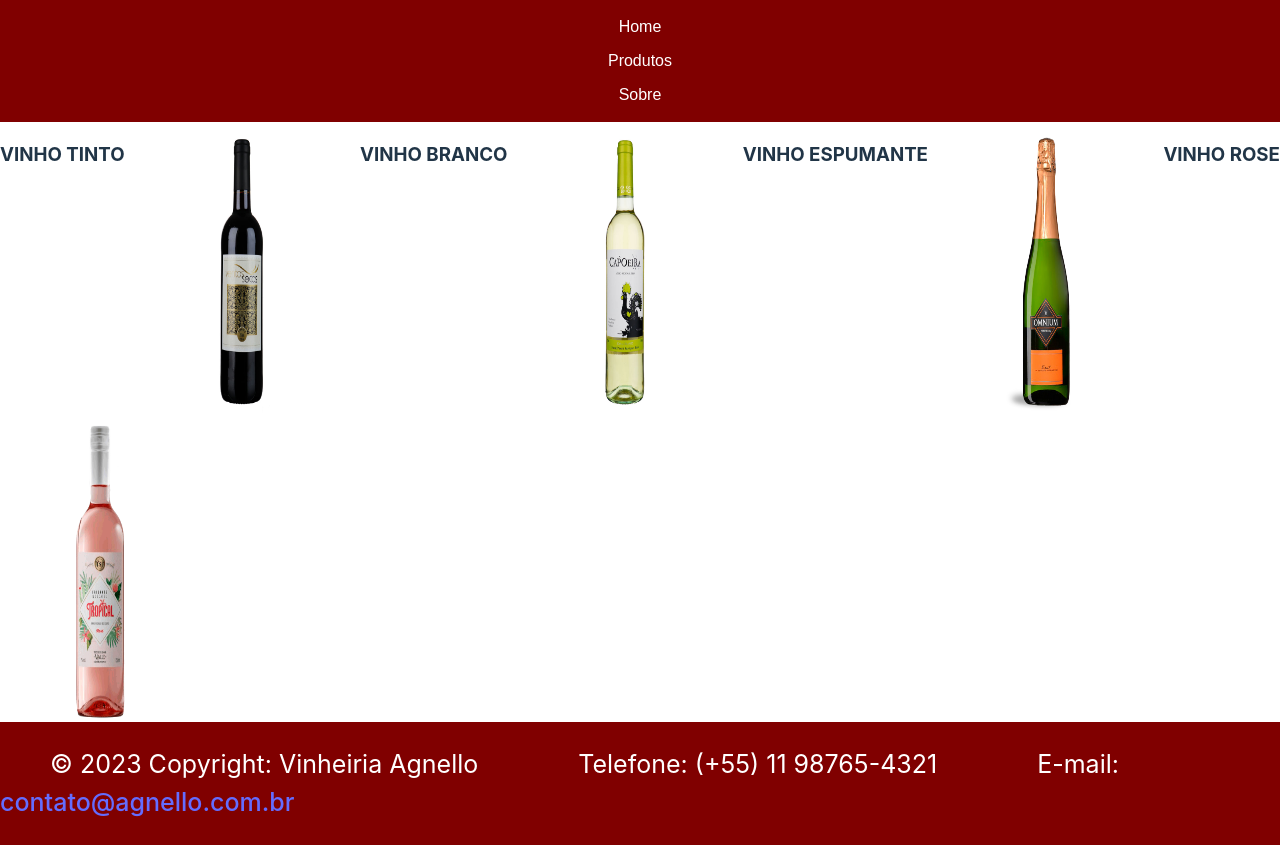
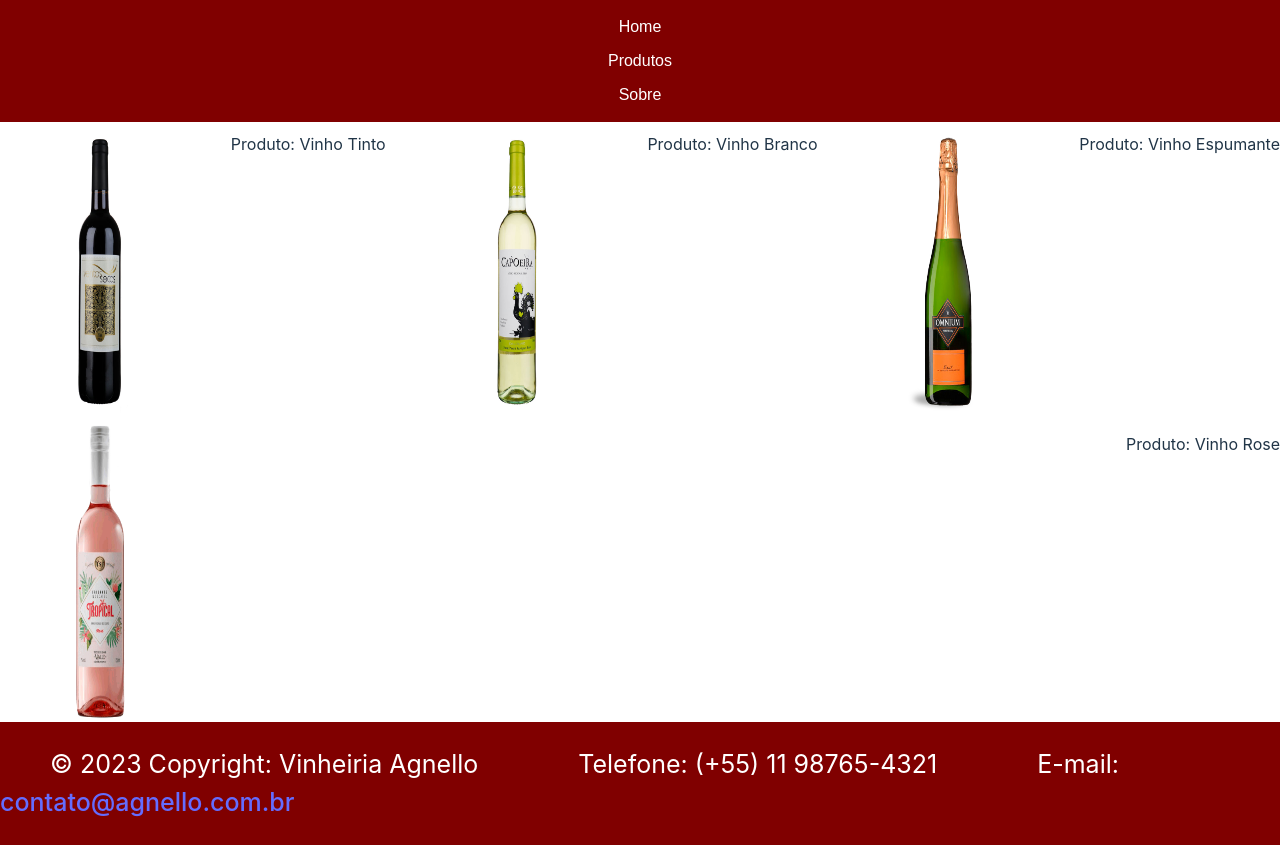
Before and after one commit to Gab0502/cp4_web_dev_react, a React (Vite) app: page /Produtos in a window 1280 px wide. Built offline with nearby package versions, Linux system fonts and the light colour scheme.

Commit message:
switchDescs

```diff
--- a/src/Produtos.jsx
+++ b/src/Produtos.jsx
@@ -9,17 +9,19 @@
     return(
         <>
         <div id="container-produtos">
-        <h3>VINHO TINTO</h3>
+
         <img src = {imgtinto} alt="tinto" width = "1000px" heigth = "1000px"/>
+        <label>Produto: Vinho Tinto</label>
 
-        <h3>VINHO BRANCO</h3>
+
         <img src = {imgbranco} alt="branco" width = "1000px" heigth = "1000px"/>
+        <label>Produto: Vinho Branco</label>
 
-        <h3>VINHO ESPUMANTE</h3>
         <img src = {imgespumante} alt="espumante" width = "1000px" heigth = "1000px"/>
+        <label>Produto: Vinho Espumante</label>
 
-        <h3>VINHO ROSE</h3>
         <img src = {imgrose} alt="rose" width = "1000px" heigth = "1000px"/>
+        <label>Produto: Vinho Rose</label>
         </div>
         </>
     )
```
